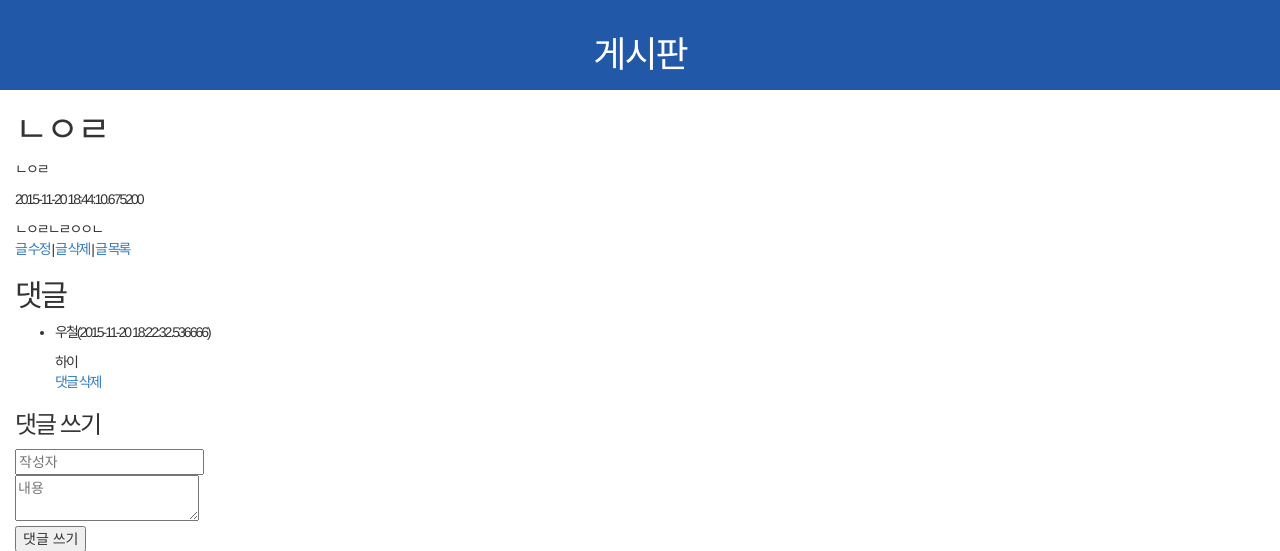
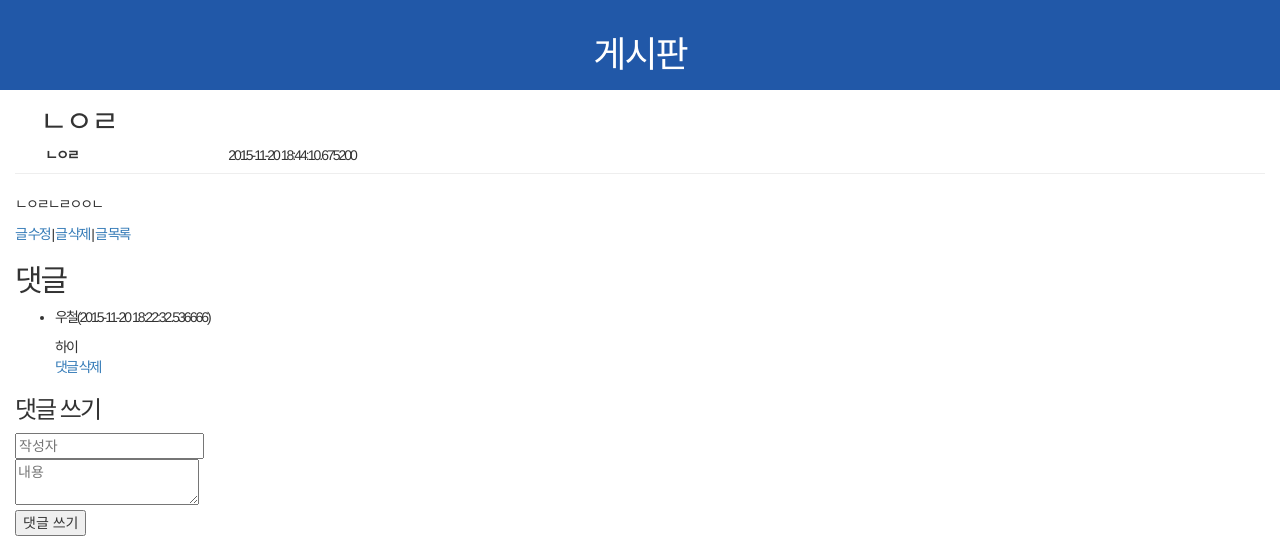
Before and after one commit to dlkorea/seminar2015, a Flask app: page /1 in a window 1280 px wide. Shown: the top 551 px of the page. Run offline with Flask 2, Linux system fonts and the light colour scheme; data comes from the database, SQL or seed files in the repository; some libraries are stand-ins or nearby versions.

Commit message:
read.html 제목 영역 css 작업

```diff
--- a/static/style.css
+++ b/static/style.css
@@ -52,3 +52,17 @@ html {
   text-align: center;
   margin-top: 20px;
 }
+
+
+/* read.html */
+#read_title_area h2 {
+  margin-top: 15px;
+  margin-left: 25px;
+  /*text-align: center;*/
+}
+#read_title_area h5 {
+  margin: 0;
+}
+#read_title_area hr {
+  margin-top: 10px;
+}
--- a/templates/read.html
+++ b/templates/read.html
@@ -4,13 +4,20 @@
 {% block title %}{{ article.title }}{% endblock %}
 
 {% block main %}
-<h1>{{ article.title }}</h1>
-<div>
-	<p>{{ article.author }}</p>
-	<p>{{ article.published_at }}</p>
+<div id="read_title_area">
+	<h2>{{ article.title }}</h2>
+	<div class="row">
+		<div class="col-sm-2 col-xs-2">
+			<h5 style="margin-left: 30px; font-weight: bold;">{{ article.author }}</h5>
+		</div>
+		<div class="col-sm-3 col-xs-3">
+			<h5>{{ article.published_at }}</h5>
+		</div>
+	</div>
+	<hr>
 </div>
-<div class="content">
-	{{ article.content }}
+<div id="read_content">
+	<p>{{ article.content }}</p>
 </div>
 <a href="{{ url_for('modify', article_id=article.id) }}">글 수정</a> |
 <a href="{{ url_for('delete', article_id=article.id) }}">글 삭제</a> |
```
